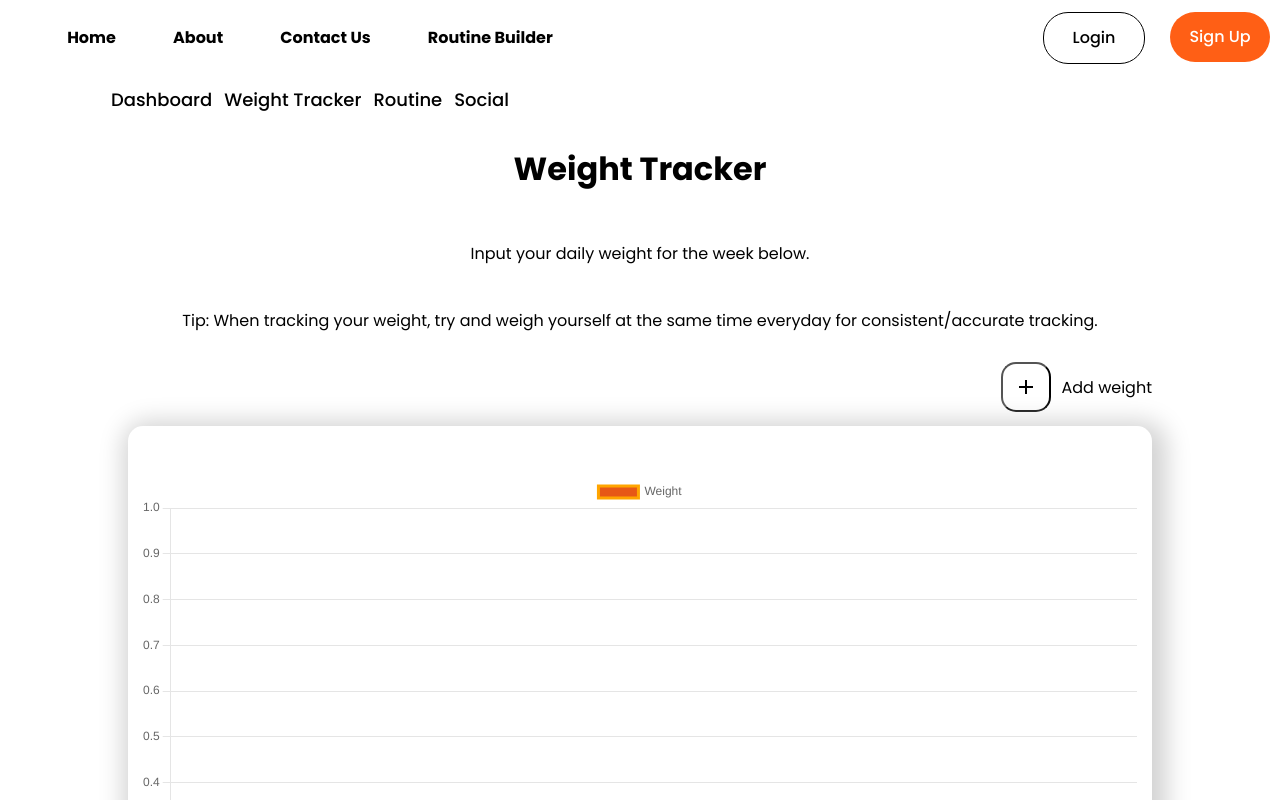
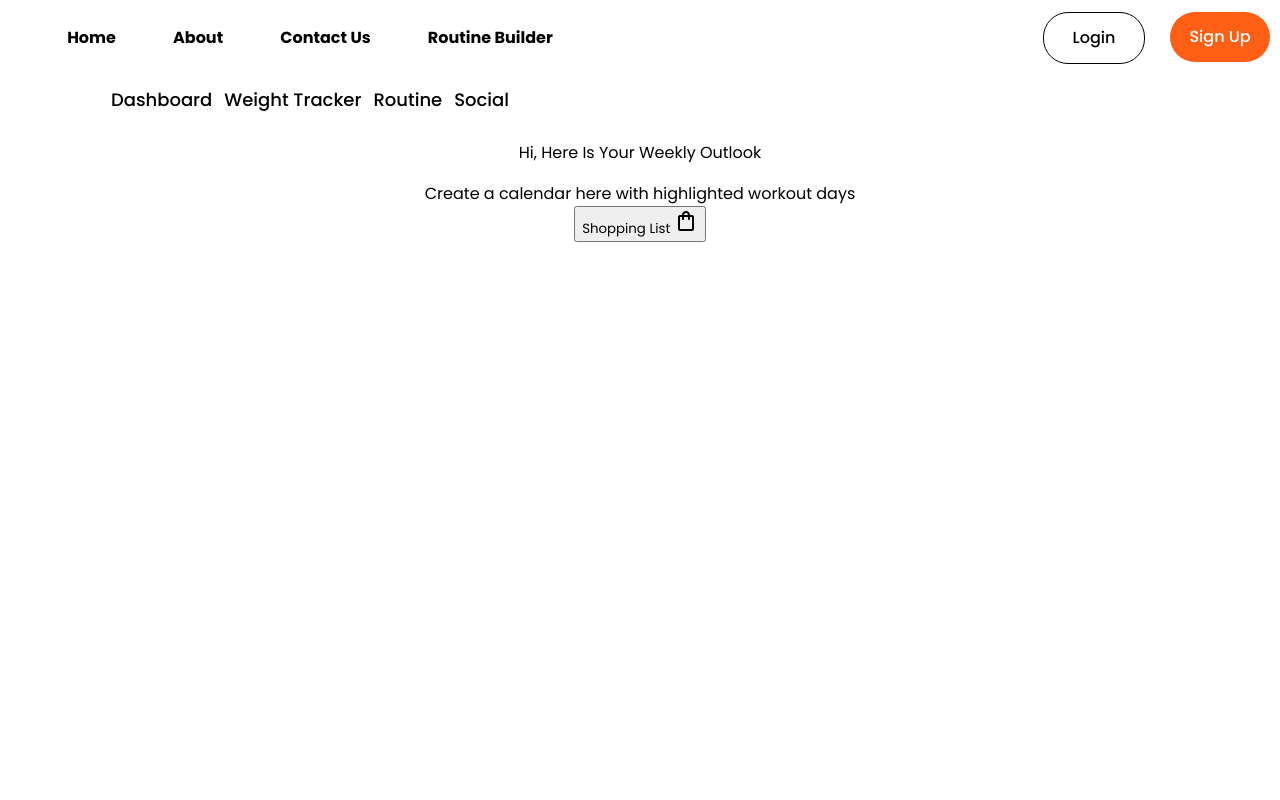
Before and after one commit to codehoover/peak, a React (Create React App) app: page /RoutineBuilder in a window 1280 px wide. Shown: the top 800 px of the page. Built offline with nearby package versions, Linux system fonts and the light colour scheme.

Commit message:
working on dashboard

```diff
--- /dev/null
+++ b/src/components/Dashboard.jsx
@@ -0,0 +1,70 @@
+import { useState } from "react"
+import { ShoppingBagOutlined } from "@mui/icons-material";
+import ReactModal from "react-modal";
+
+export default function Dashboard(){
+    //initialize empty array of values
+    const [groceries, setGroceries] = useState([]);
+    const [isOpen, setIsOpen] = useState(false);
+    const [value, setValue] = useState();
+    const listItems = groceries.map(item => <li> {item} </li>)
+
+
+    function addGrocery( arg1 ){
+
+        if( arg1 == undefined ){
+            alert("Invalid input");
+        }
+        else{
+            //spread preexisting groceries list and add new arg to end of list
+            setGroceries([...groceries,arg1]);
+        }
+    }
+
+
+
+    return(
+        <div id="dashboard-container">
+            <div>
+                <p> Hi, Here Is Your Weekly Outlook </p>
+            </div>
+
+            <div id="dashboard-workouts">
+                Create a calendar here with highlighted workout days
+            </div>
+
+            <div id="grocery-list">
+                <button id="shopping-button"
+                onClick={() => setIsOpen(true)}>
+                Shopping List <ShoppingBagOutlined/>
+                </button>
+
+                <ReactModal
+                id="grocery-modal"
+                isOpen={isOpen}
+                contentLabel="Example Modal"
+                ariaHideApp={false}
+                onRequestClose={()=> setIsOpen(false)}
+                >
+                    <p style={{ fontSize:"32px", fontWeight:"500"}}> Shopping List </p>
+
+                    <input
+                    placeholder="Add item to list"
+                    value={value}
+                    type="text"
+                    onChange={e => setValue(e.target.value)}
+                    required/>
+                    <button onClick={()=>addGrocery(value)}> Add </button>
+
+                    <ul>
+                        { listItems }
+
+                    </ul>
+
+
+                </ReactModal>
+
+            </div>
+        </div>
+    )
+}
--- a/src/components/MobileNav/MobileNav.jsx
+++ b/src/components/MobileNav/MobileNav.jsx
@@ -23,6 +23,7 @@ export default function MobileNav(){
                     <Link to="/Contact" id="mobile-nav-link"> <ContactSupport/>Contact Us</Link>
                     <Link to="/Login" id="mobile-nav-link"> <Login/>Login</Link>
                     <Link to="/SignUp" id="mobile-nav-link"> <PersonAdd/> Sign Up</Link>
+                    <Link to="/RoutineBuilder" id="mobile-nav-link"> <PersonAdd/> Routine Builder</Link>
                 </ul>
             </div>: null}
 
--- /dev/null
+++ b/src/components/Routine.jsx
@@ -0,0 +1,9 @@
+
+
+export default function Routine(){
+    return(
+        <div>
+            Routine Builder
+        </div>
+    )
+}
--- /dev/null
+++ b/src/components/Social.jsx
@@ -0,0 +1,7 @@
+export default function Social(){
+    return(
+        <div>
+            Social
+        </div>
+    )
+}
--- a/src/pages/RoutineBuilder.jsx
+++ b/src/pages/RoutineBuilder.jsx
@@ -2,23 +2,30 @@ import { useState } from "react"
 import { fetchData, exerciseOptions } from "../utils/fetchData";
 
 import WeightTracker from "../components/WeightTracker";
+import Dashboard from "../components/Dashboard";
+import Routine from "../components/Routine";
+import Social from "../components/Social";
 
 export default function RoutineBuilder(){
+    const [content, setContent] = useState(<Dashboard/>);
+
+    function handleClick(arg1){
+        setContent(arg1);
+    }
 
     return(
         <div id="routine-builder-container">
             <div id="button-nav">
-                <button> Dashboard </button>
-                <button> Weight Tracker </button>
-                <button> Routine </button>
-                <button> Social </button>
+                <button onClick={() => handleClick(<Dashboard/>)}> Dashboard </button>
+                <button onClick={() => handleClick(<WeightTracker/>)}> Weight Tracker </button>
+                <button onClick={() => handleClick(<Routine/>)}> Routine </button>
+                <button onClick={() => handleClick(<Social/>)}> Social </button>
 
             </div>
 
 
             <div id="routine-content">
-            <WeightTracker/>
-
+                {content}
             </div>
 
 
--- a/src/styles/pages_styles.css
+++ b/src/styles/pages_styles.css
@@ -580,3 +580,12 @@ textarea:focus{
     flex-direction: column;
     gap: 10px;
 }
+
+
+/* Dashboard */
+
+#grocery-modal{
+    height: 450px;
+    margin: auto;
+
+}
```
Also changed, not shown: src/components/WeightPopup.jsx (deleted, +0 -13 lines).
